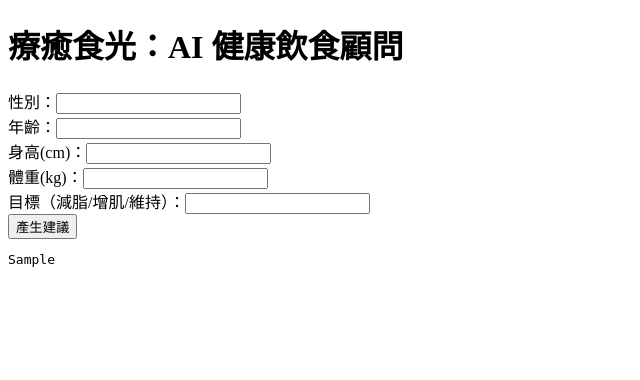
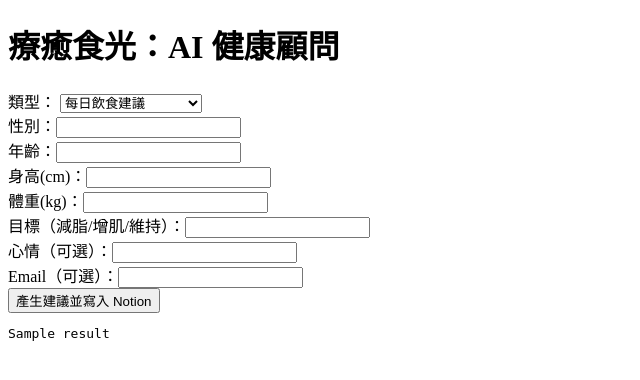
Before and after one commit to kevin-twai/healing-mealtime, a Flask app: template templates/index.html in a window 1280 px wide. Shown: the top 380 px of the page, without its empty margins (0-640 px from the left). Run offline with Flask 3, Linux system fonts and the light colour scheme; the template is opened without the code that fills it: most values are stand-ins (such as "Sample title", 1, 10 or a date in 2020).

Commit message:
✨ 整合 Notion 寫入 + 心情欄位 + Email + GPT 產生每日建議

```diff
--- a/app.py
+++ b/app.py
@@ -1,52 +1,88 @@
+
 from flask import Flask, render_template, request
 from openai import OpenAI
+from notion_writer import write_to_notion
 import os
+import re
 
 app = Flask(__name__)
 client = OpenAI(api_key=os.getenv("OPENAI_API_KEY"))
 
 @app.route("/", methods=["GET", "POST"])
 def index():
-    meal_plan = ""
+    result_text = ""
     if request.method == "POST":
+        plan_type = request.form.get("plan_type", "daily")
         gender = request.form.get("gender", "")
         age = request.form.get("age", "")
         height = request.form.get("height", "")
         weight = request.form.get("weight", "")
         goal = request.form.get("goal", "")
+        mood = request.form.get("mood", "")
+        email = request.form.get("email", "")
 
-        prompt = f"""
-你是一位溫柔且療癒的健康飲食顧問。請根據以下用戶資訊，設計一份「七日健康飲食建議」，語氣請使用繁體中文，充滿鼓勵、療癒與實用性。每一天請提供：
+        if plan_type == "daily":
+            prompt = f"""
+你是一位溫柔且療癒的健康飲食顧問。請根據以下用戶資訊，設計「今日」的健康飲食建議。請提供：
 
-1. 早餐、午餐、晚餐（每餐 1～2 個菜色）
-2. 一句療癒語錄，幫助使用者面對生活壓力
-3. 請使用條列格式顯示，每天標明「第X天」
+1. 早餐、午餐、晚餐建議（各 1～2 道菜）
+2. 一句鼓勵語錄
+3. 請用條列式格式輸出
 
-用戶資料如下：
+用戶資料：
 性別：{gender}
 年齡：{age}
 身高：{height} cm
 體重：{weight} kg
 目標：{goal}
+"""
+        else:
+            prompt = f"""
+你是一位溫柔且療癒的健康顧問。請根據以下用戶資訊，設計一份「四週健身＋飲食建議」計畫，包含每週：
 
-請開始生成建議。
+1. 每日三餐建議（簡潔）
+2. 運動安排（訓練部位、動作名稱、組數）
+3. 每週一句激勵語錄
+
+請用繁體中文，每週用【第X週】開頭，條列呈現。
+
+用戶資料：
+性別：{gender}
+年齡：{age}
+身高：{height} cm
+體重：{weight} kg
+目標：{goal}
 """
 
         try:
             response = client.chat.completions.create(
                 model="gpt-3.5-turbo",
                 messages=[
-                    {"role": "system", "content": "你是一位擅長療癒語氣的飲食顧問。"},
+                    {"role": "system", "content": "你是一位擅長療癒語氣與健康規劃的顧問。"},
                     {"role": "user", "content": prompt}
                 ],
                 temperature=0.8,
-                max_tokens=800
+                max_tokens=1500
             )
-            meal_plan = response.choices[0].message.content
+            result_text = response.choices[0].message.content
+
+            if plan_type == "daily":
+                breakfast = re.findall(r"早餐[:：](.*)", result_text)
+                lunch = re.findall(r"午餐[:：](.*)", result_text)
+                dinner = re.findall(r"晚餐[:：](.*)", result_text)
+                quote = re.findall(r"(?:語錄|鼓勵語|療癒語錄)[:：]?(.*)", result_text)
+
+                b = breakfast[0].strip() if breakfast else ""
+                l = lunch[0].strip() if lunch else ""
+                d = dinner[0].strip() if dinner else ""
+                q = quote[0].strip() if quote else ""
+
+                write_to_notion(b, l, d, q, mood, email)
+
         except Exception as e:
-            meal_plan = f"發生錯誤：{e}"
+            result_text = f"發生錯誤：{e}"
 
-    return render_template("index.html", meal_plan=meal_plan)
+    return render_template("index.html", result=result_text)
 
 if __name__ == "__main__":
     app.run(debug=True)
--- /dev/null
+++ b/notion_writer.py
@@ -0,0 +1,24 @@
+
+from notion_client import Client
+from datetime import datetime
+
+NOTION_TOKEN = "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"
+DATABASE_ID = "1f560966dde0800d9c7ecab993aa4d45"
+
+notion = Client(auth=NOTION_TOKEN)
+
+def write_to_notion(breakfast, lunch, dinner, quote, mood="", email=""):
+    today = datetime.now().strftime("%Y-%m-%d")
+
+    notion.pages.create(
+        parent={"database_id": DATABASE_ID},
+        properties={
+            "日期": {"date": {"start": today}},
+            "早餐": {"rich_text": [{"text": {"content": breakfast}}]},
+            "午餐": {"rich_text": [{"text": {"content": lunch}}]},
+            "晚餐": {"rich_text": [{"text": {"content": dinner}}]},
+            "心情": {"rich_text": [{"text": {"content": mood}}]} if mood else {},
+            "建議語錄": {"rich_text": [{"text": {"content": quote}}]},
+            "用戶信箱": {"email": email} if email else {}
+        }
+    )
--- a/requirements.txt
+++ b/requirements.txt
@@ -1,3 +1,4 @@
 flask
 openai>=1.0.0
 gunicorn
+notion-client
--- a/templates/index.html
+++ b/templates/index.html
@@ -1,16 +1,24 @@
+
 <!DOCTYPE html>
 <html>
-<head><meta charset="UTF-8"><title>療癒食光｜AI 飲食建議顧問</title></head>
+<head><meta charset="UTF-8"><title>療癒食光｜AI 健康顧問</title></head>
 <body>
-    <h1>療癒食光：AI 健康飲食顧問</h1>
+    <h1>療癒食光：AI 健康顧問</h1>
     <form method="post">
+        類型：
+        <select name="plan_type">
+            <option value="daily">每日飲食建議</option>
+            <option value="4week">四週健身＋飲食計畫</option>
+        </select><br>
         性別：<input type="text" name="gender"><br>
         年齡：<input type="number" name="age"><br>
         身高(cm)：<input type="number" name="height"><br>
         體重(kg)：<input type="number" name="weight"><br>
         目標（減脂/增肌/維持）：<input type="text" name="goal"><br>
-        <button type="submit">產生建議</button>
+        心情（可選）：<input type="text" name="mood"><br>
+        Email（可選）：<input type="email" name="email"><br>
+        <button type="submit">產生建議並寫入 Notion</button>
     </form>
-    <pre>{{ meal_plan }}</pre>
+    <pre>{{ result }}</pre>
 </body>
 </html>
```
Also changed, not shown: notion_template.md (+1 -2 lines), 1 other file.
